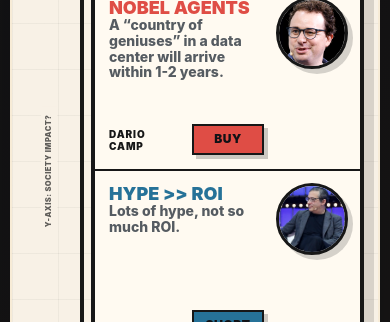
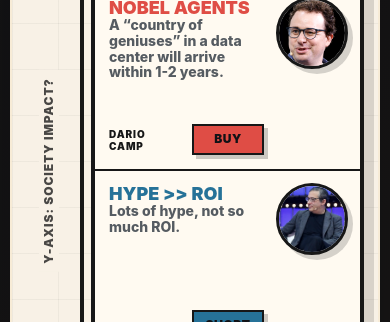
Before and after one commit to GirishLimaye123/websummit-vancouver-agent-pulse, a website: page index.html in a window 390 px wide. Shown: the part 705-1027 px from the top of the page. Drawn offline with Linux system fonts and the light colour scheme; files whose address does not match are found by name.

Commit message:
Match Y axis title typography

```diff
--- a/index.html
+++ b/index.html
@@ -778,8 +778,7 @@
       text-align: center;
     }
 
-    .axis-end,
-    .y-axis span {
+    .axis-end {
       color: rgba(248, 234, 210, .72);
       font-size: 9.5px;
       font-weight: 950;
@@ -801,8 +800,7 @@
       color: rgba(23, 23, 23, .78);
     }
 
-    .camp-axis-frame .axis-end,
-    .camp-axis-frame .y-axis span {
+    .camp-axis-frame .axis-end {
       color: rgba(23, 23, 23, .68);
     }
 
@@ -833,6 +831,11 @@
       align-self: center;
       justify-self: center;
       color: rgba(248, 234, 210, .82);
+      font-size: 12px;
+      font-weight: 1000;
+      letter-spacing: .08em;
+      text-transform: uppercase;
+      line-height: 1;
       position: absolute;
       top: 50%;
       left: 42%;
@@ -848,14 +851,18 @@
       align-self: start;
     }
 
-    .y-axis span:last-child {
+    .y-axis .axis-end:last-child {
       align-self: end;
       color: rgba(248, 234, 210, .82);
     }
 
-    .camp-axis-frame .y-axis span,
-    .camp-axis-frame .y-axis span:last-child {
+    .camp-axis-frame .y-axis .axis-end,
+    .camp-axis-frame .y-axis .axis-end:last-child {
       color: rgba(23, 23, 23, .68);
+    }
+
+    .camp-axis-frame .y-axis-title {
+      color: rgba(23, 23, 23, .78);
     }
 
     .map-dot {
@@ -1285,12 +1292,7 @@
         width: 100%;
       }
 
-      .axis-end,
-      .y-axis span {
-        font-size: 7.5px;
-      }
-
-      .y-axis-title {
+      .axis-end {
         font-size: 7.5px;
       }
 
```
